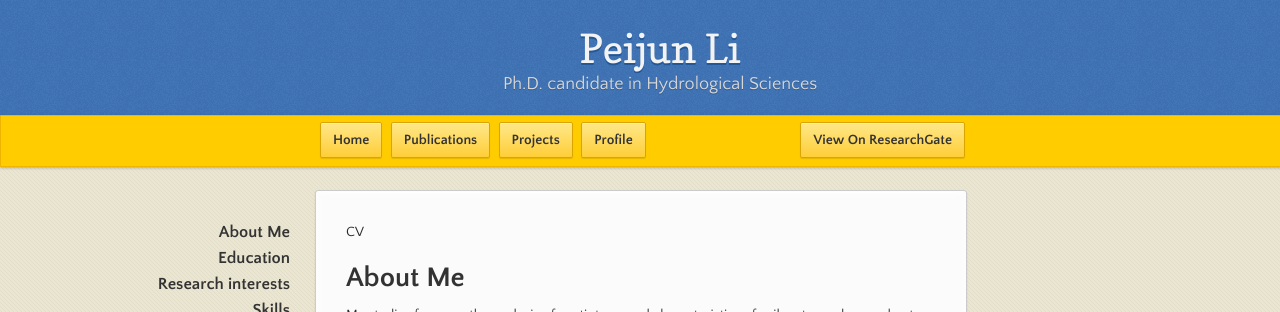
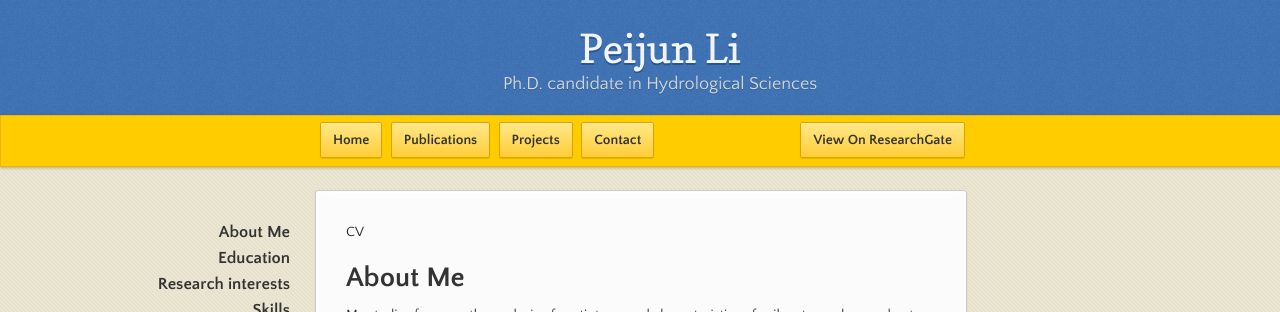
Before and after one commit to PercyLeeMaxWell/PercyLeeMaxWell.github.io, a Jekyll site: the page built from index.md, in a window 1280 px wide. Shown: the top 312 px of the page. Built offline with Jekyll 4.4.1, drawn with Linux system fonts in a browser that asks for light colours.

Commit message:
修改导入Contact

```diff
--- a/_layouts/default.html
+++ b/_layouts/default.html
@@ -33,7 +33,7 @@
           <buttonfork><fork><a target="_self" href="https://percyleemaxwell.github.io"><strong>Home</strong></a></fork></buttonfork>
           <buttonfork><fork><a target="_self" href="https://percyleemaxwell.github.io/Publications.html"><strong>Publications</strong></a></fork></buttonfork>
           <buttonfork><fork><a target="_self" href="https://percyleemaxwell.github.io/Projects.html"><strong>Projects</strong></a></fork></buttonfork>
-          <buttonfork><fork><a target="_self" href="https://percyleemaxwell.github.io/Profile.html"><strong>Profile</strong></a></fork></buttonfork>
+          <buttonfork><fork><a target="_self" href="https://percyleemaxwell.github.io/Contact.html"><strong>Contact</strong></a></fork></buttonfork>
           {% if site.show_downloads %}
             <div class="downloads">
               <span>Downloads:</span>
```
